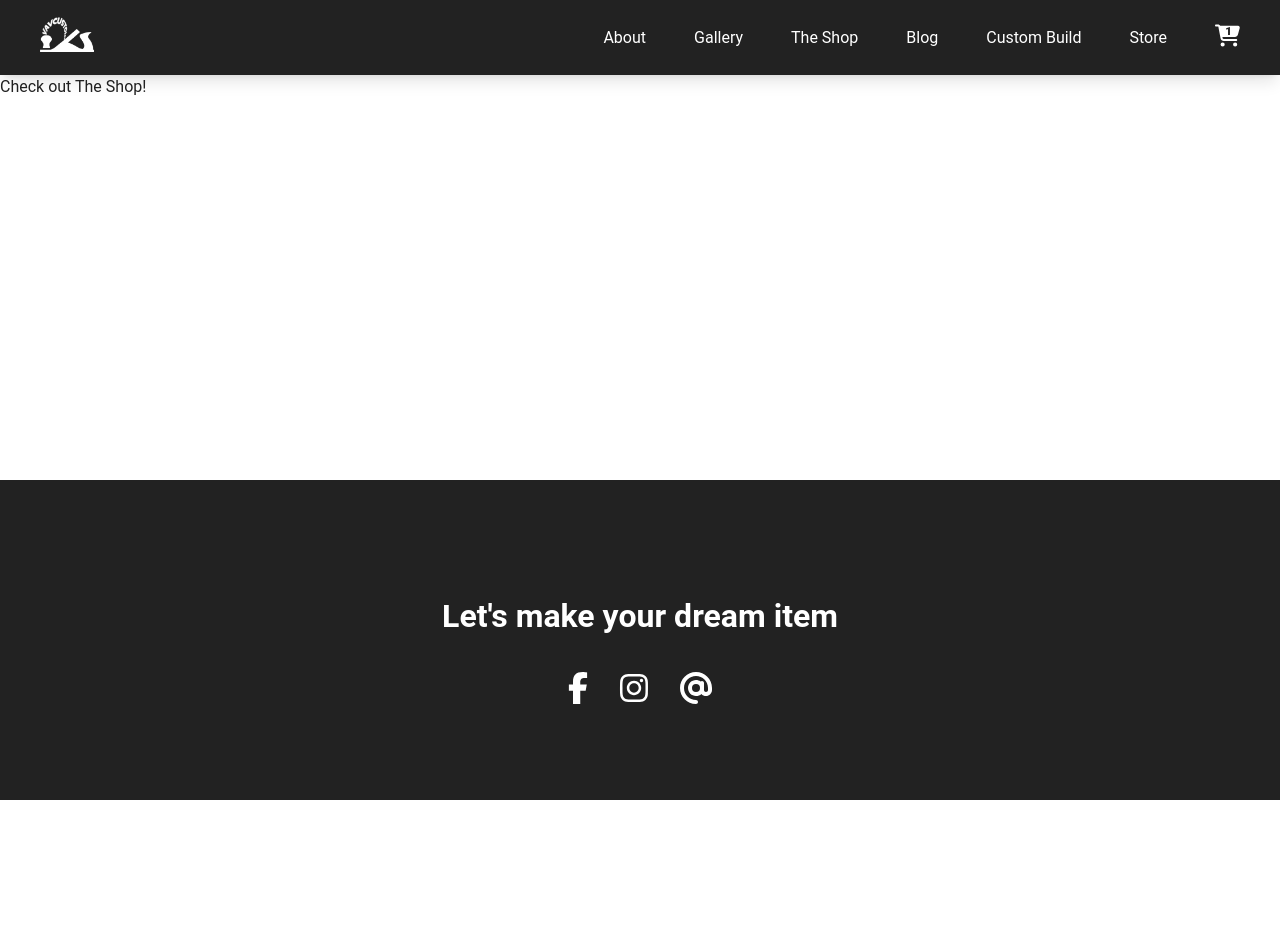
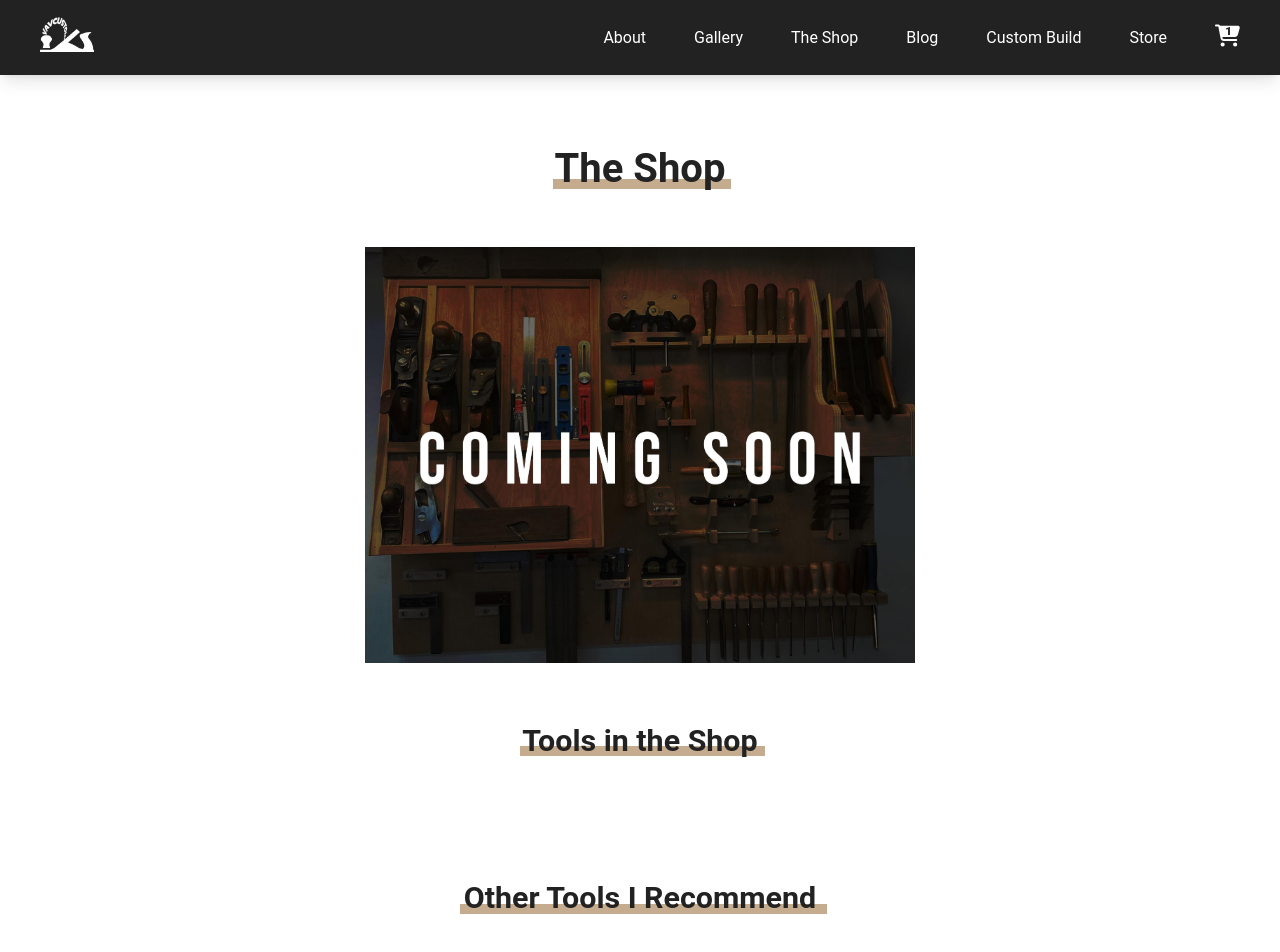
Before and after one commit to alyssavoccia/vav-customs-next, a Next.js app: page /the-shop in a window 1280 px wide. Shown: the top 952 px of the page. Before the commit the page ends 800 px from the top, so only its background shows below. Built offline with nearby package versions, Linux system fonts and the light colour scheme.

Commit message:
Added the shop page

```diff
--- a/pages/the-shop.js
+++ b/pages/the-shop.js
@@ -1,8 +1,32 @@
+import Image from 'next/image';
+import theShop from '../static/theShop.jpg';
 import styles from '../styles/TheShop.module.css';
 
 const TheShop = () => {
   return (
-    <section className={styles.theShop}>Check out The Shop!</section>
+    <section className='page-section'>
+      <div className={styles.container}>
+        <div className={styles.titleContainer}>
+          <h1 className="section-title">The Shop</h1>
+        </div>
+        <div className={styles.content}>
+          <div className={styles.imagesContainer}>
+            <Image src={theShop} alt='Different woodworking tools hanging on the wall.' />
+          </div>
+          <div className={styles.favorites}>
+            <div className={styles.favoritesTitleContainer}>
+              <h2 className='section-subtitle'>Tools in the Shop</h2>
+            </div>
+
+          </div>
+          <div className={styles.recommendations}>
+            <div className={styles.recommendationsTitleContainer}>
+              <h2 className='section-subtitle'>Other Tools I Recommend</h2>
+            </div>
+          </div>
+        </div>
+      </div>
+    </section>
   )
 }
 
--- a/styles/TheShop.module.css
+++ b/styles/TheShop.module.css
@@ -0,0 +1,35 @@
+.container {
+  align-items: center;
+  display: flex;
+  flex-direction: column;
+  margin: 0 auto;
+  max-width: 1100px;
+}
+
+.titleContainer {
+  width: 175px;
+}
+
+.content {
+  margin: 2rem 0;
+}
+
+.imagesContainer {
+  margin: 0 auto;
+  width: 50%;
+}
+
+.favorites,
+.recommendations {
+  padding: 3rem 0;
+}
+
+.favoritesTitleContainer {
+  margin: auto;
+  width: 240px;
+}
+
+.recommendationsTitleContainer {
+  margin: auto;
+  width: 360px;
+}
--- a/styles/globals.css
+++ b/styles/globals.css
@@ -27,14 +27,20 @@ a {
   text-decoration: none;
 }
 
-.section-title {
+.section-title,
+.section-subtitle {
   font-size: 2.5rem;
   margin-bottom: 1rem;
   position: relative;
   text-align: center;
 }
 
-.section-title:after {
+.section-subtitle {
+  font-size: 1.9rem;
+}
+
+.section-title:after,
+.section-subtitle:after {
   border-top: 10px solid #c6ac8f;
   content: "";
   position: absolute;
@@ -45,6 +51,10 @@ a {
   margin: 0 auto;
   z-index: -1;
   width: 102%;
+}
+
+.section-subtitle:after {
+  bottom: -9px;
 }
 
 .btn {
@@ -74,3 +84,7 @@ a {
 .btn-primary:hover.btn-primary::after {
   transform: translateX(4px);
 }
+
+.page-section {
+  padding: 4rem 0;
+}
```
Also changed, not shown: static/theShop.jpg (added).
